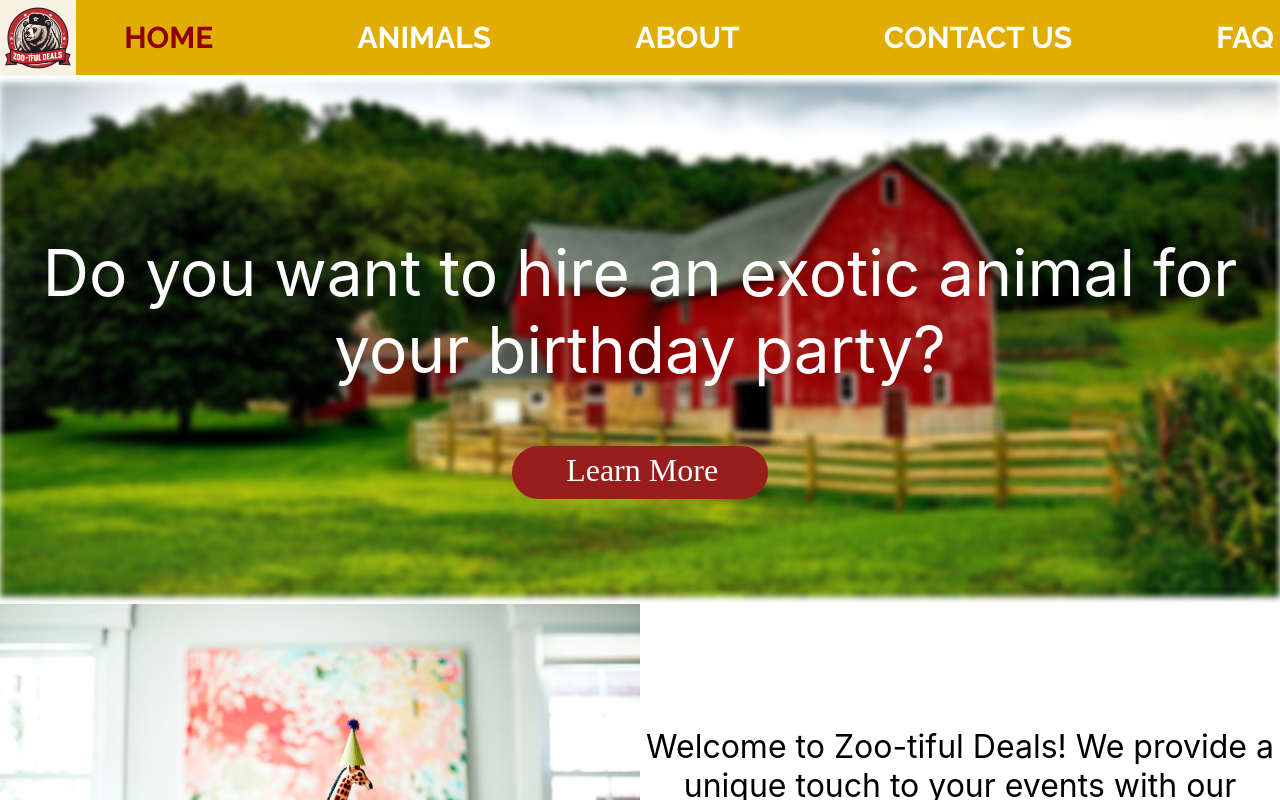
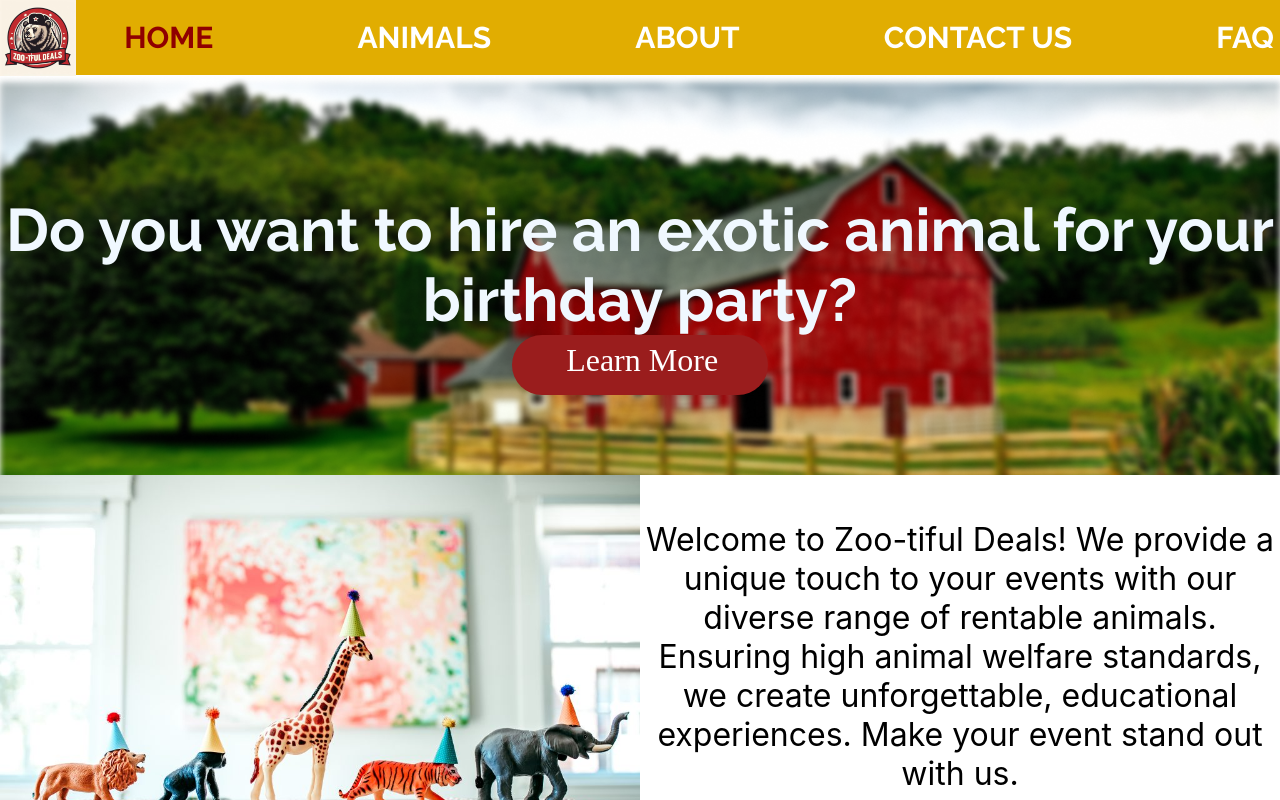
Before and after one commit to Letsktor/sfm, a React (Create React App) app in the folder rector/: page / in a window 1280 px wide. Shown: the top 800 px of the page. Built offline with nearby package versions, Linux system fonts and the light colour scheme.

Commit message:
fixed fontsize on homepage overlaytext

```diff
--- a/rector/src/Css/Home.css
+++ b/rector/src/Css/Home.css
@@ -42,7 +42,7 @@ button{
 }
 .image-container{
     position: relative;
-    display: inline-block;
+
 }
 .image-container img{
     display:block;
@@ -53,7 +53,6 @@ button{
 .overlay-text {
     position: absolute;
     top: 20%;
-    left:0%;
     color: #fff;
     font-size: 64px;
     text-align: center;
@@ -66,6 +65,17 @@ button{
     font-size: 50px;
     text-align: center;
 }
+.DoU{
+    background-image: url('../Pictures/agriculture-barn-clouds-235725 1.png');
+    background-repeat: no-repeat;
+    background-size: cover;
+    text-align: center;
+    font-size: 100%;
+    color: aliceblue;
+    font-family: 'Raleway';
+    height: 50vh;
+
+}
 .shadow{
     text-shadow: 1px 1px 2px black;
     font-size: 44px;
--- a/rector/src/Home.js
+++ b/rector/src/Home.js
@@ -1,7 +1,6 @@
 import React from 'react';
 import "./Css/Home.css"
 import { useNavigate } from 'react-router-dom';
-import backgimg from "./Pictures/agriculture-barn-clouds-235725 1.png";
 import image from "./Pictures/833ec4a9cd52072458a3e4f7859f2a0e.png";
 import logo from "./Pictures/cf1a7da66799cf8fc110c8d9fe9dae0d.jpeg";
 import kep from "./Pictures/unsplash_3MSQtgCvyWg.png";
@@ -40,17 +39,16 @@ function Home() {
                     </div>
 
                 </div>
-                <div style={{border:"none"}} className={"container"}>
-                    <div className={"image-container"}>
-                        <img src={backgimg}  alt={"lol"}/>
-                        <div className={"overlay-text"} style={{position:"absolute",left:"0%"}}>Do you want to hire an exotic animal for your birthday party?</div>
-                        <div style={{width: '20%', height: '10%',  position: 'absolute',top:"70%",left:"40%", transformOrigin: '0 0', background: '#9A1D1D', borderRadius: 42}} ><button onClick={animalClick} style={{width: '100%',top:'10%',  position: 'relative', textAlign: 'center', color: 'white', fontSize: 32, fontFamily: 'Righteous', fontWeight: '400', wordWrap: 'break-word'}}>Learn More</button></div>
+                <div className={"container"}>
+                    <div  className={"DoU"}>
+                        <h1 style={{position:'relative',top:'20%',fontSize:60}}>Do you want to hire an exotic animal for your birthday party?</h1>
+                        <div style={{width: '20%', height: '15%',  position: 'relative',top:"10%",left:"40%", transformOrigin: '0 0', background: '#9A1D1D', borderRadius: 42}} ><button onClick={animalClick} style={{width: '100%',top:'10%',  position: 'relative', textAlign: 'center', color: 'white', fontSize: 32, fontFamily: 'Righteous', fontWeight: '400', wordWrap: 'break-word'}}>Learn More</button></div>
                     </div>
                     <div style={{   display:"inline-block",border:"none"}}>
                         <img style={{width: '50%', left:"0%" ,position: 'relative', border:"none"}} src={image}  alt={"lol"}/>
-                        <text style={{width: '50%',left:"50%",top:"45%", position: 'absolute', textAlign: 'center', color: 'black', fontSize: 32, fontFamily: 'Inter', fontWeight: '400', wordWrap: 'break-word'}}>Welcome to Zoo-tiful Deals! We provide a unique touch to your events with our diverse range of rentable animals. Ensuring high animal welfare standards, we create unforgettable, educational experiences. Make your event stand out with us.</text>
+                        <text style={{width: '50%',left:"50%",top:"35%", position: 'absolute', textAlign: 'center', color: 'black', fontSize: 32, fontFamily: 'Inter', fontWeight: '400', wordWrap: 'break-word'}}>Welcome to Zoo-tiful Deals! We provide a unique touch to your events with our diverse range of rentable animals. Ensuring high animal welfare standards, we create unforgettable, educational experiences. Make your event stand out with us.</text>
                     </div>
-                    <div className={"image-container"} style={{border:"none"}}>
+                    <div className={"image-container"} className={"image-container"} style={{border:"none"}}>
                         <img style={{width:"100%",border:"none"}} id={"zold"} src={kep} alt={"kep"}></img>
                         <div className={"overlay-text2"} style={{position:"absolute",left:"0%",padding:0}} ><div className={"shadow"} >Zoo-tiful Deals provides a unique and memorable experience by offering a diverse range of animals for rent. Their commitment to high animal welfare standards ensures the well-being of the animals and adds an educational aspect to the event. Whether it’s a corporate event or a birthday party, Zoo-tiful Deals transforms it into an unforgettable celebration of nature’s beauty.</div></div>
                         <div className={"overlay-text"} style={{position:"absolute",top:"0%",left:"20%",textShadow:"1px 1px 1px black"}}>Why choose Zoo-tiful Deals?</div>
```
